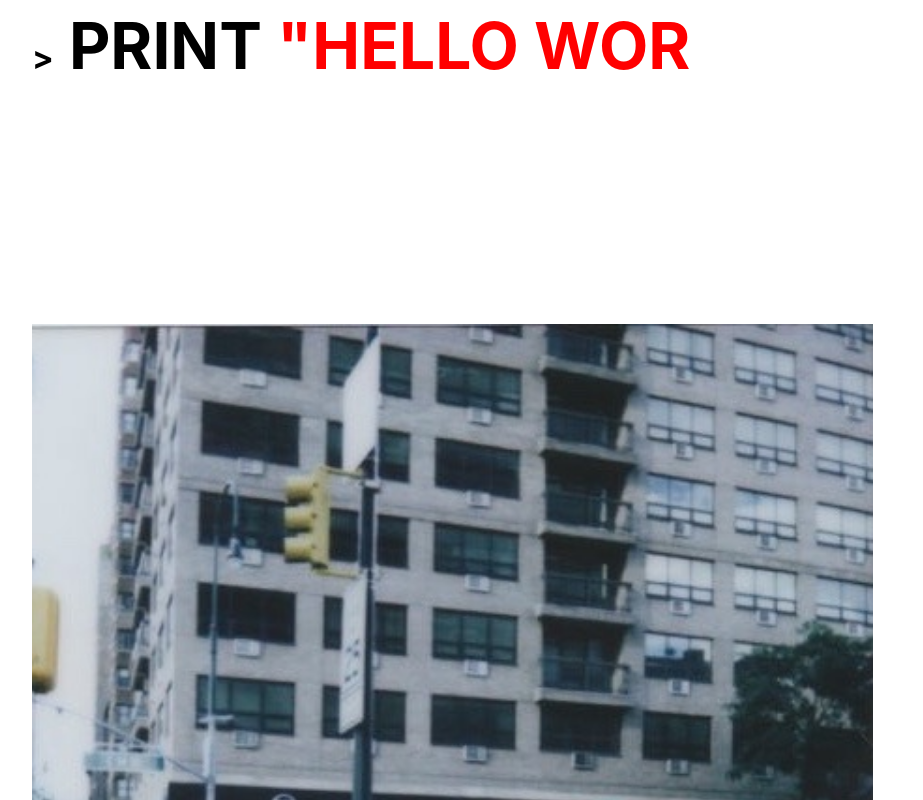
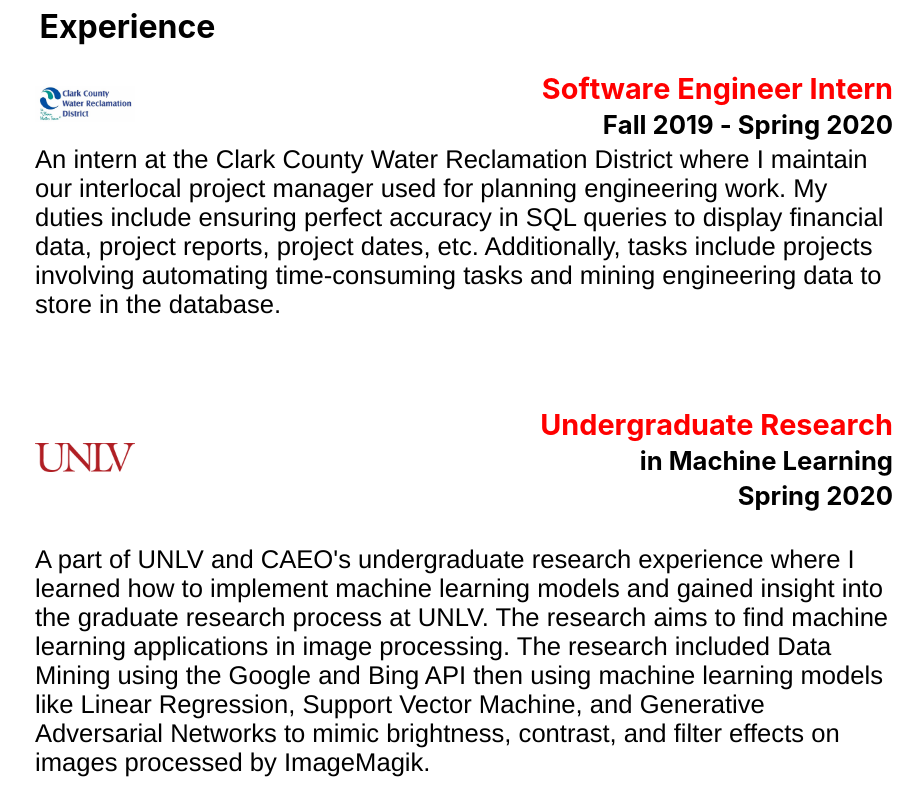
Before and after one commit to deirdreamuel/portfolio, a React (Create React App) app: page / in a window 1280 px wide. Shown: the part 780-1580 px from the top of the page, without its empty margins (96-1019 px from the left). Built offline with nearby package versions, Linux system fonts and the light colour scheme.

Commit message:
fix issues and cleanup

```diff
--- a/package.json
+++ b/package.json
@@ -4,7 +4,7 @@
   "private": true,
   "dependencies": {
     "@camwiegert/typical": "^0.1.1",
-    "react": "^16.10.2",
+    "react": "^16.14.0",
     "react-dom": "^16.10.2",
     "react-helmet": "^6.1.0",
     "react-native-wrapped-text": "^1.2.2",
--- a/src/App.css
+++ b/src/App.css
@@ -123,7 +123,6 @@ position: right;
   font-size:120%;
   color: darkslategray;
   position: left;
-
 }
 
 .topcenter {
@@ -144,3 +143,5 @@ position: right;
 	49%{opacity: 0}
 	50% {opacity: 1}
 }
+
+@import url('https://fonts.googleapis.com/css2?family=EB+Garamond&display=swap');
--- a/src/components/Navigation.js
+++ b/src/components/Navigation.js
@@ -48,7 +48,7 @@ const Navigation = () => {
             <p style={mainMenu}>
                 <NavLink to="/" >Deirdre Chong</NavLink>
                 <br/>
-                <a  style={github} href="https://github.com/xerzen" target='_blank' rel="noopener noreferrer"> https://github.com/xerzen</a>
+                <a  style={github} href="https://github.com/deirdreamuel" target='_blank' rel="noopener noreferrer"> https://github.com/deirdreamuel</a>
             </p>
 
             <p style={subMenu}>
--- a/src/components/home.js
+++ b/src/components/home.js
@@ -1,19 +1,8 @@
 import React from 'react';
-import Typist from 'react-typist';
 import Fade from 'react-reveal/Fade';
-
 
 const homeStyle= {
     marginLeft: '10%',
-};
-
-const printStyle= {
-    fontSize:'5vw',
-};
-
-const helloStyle= {
-    fontSize:'5vw',
-    color:'red'
 };
 
 const companyStyle= {
@@ -34,33 +23,18 @@ const dateStyle= {
 };
 
 const descriptionStyle= {
-    fontSize: "2.2vw",
+    fontFamily: 'Helvetica',
+    fontSize: "2vw",
+    fontWeight: "500",
     color:"black"
 };
+
+
 
 const home = () => {
     return (
         <div style= {homeStyle}>
             <br/>
-            <h1>
-                <Typist avgTypingDelay={250} cursor={{element:'_', hideWhenDone:true,hideWhenDoneDelay:2000}} >
-                    >
-                    <Typist.Delay ms={1000} />
-                    <span style={printStyle}>  PRINT </span>
-                    <span style={helloStyle}>  "HELLO WORLD!" </span>
-                </Typist>
-            </h1>
-
-            <h1 style={helloStyle}>
-                <Typist avgTypingDelay={0} cursor={{show:false, element:'_', hideWhenDone:true,hideWhenDoneDelay:2000}} >
-                    &nbsp;
-                    <Typist.Delay ms={10000} />
-                    HELLO WORLD!
-                </Typist>
-                <br></br>
-            </h1>
-
-            <img src={require('./images/IMG_4386.JPG')} width='73%' alt='not found'/>
 
             <h1><Fade left cascade> Experience </Fade></h1>
 
@@ -68,7 +42,7 @@ const home = () => {
                 <tbody>
                 <tr>
                     <td style={companyStyle}>
-                        <a href="https://www.cleanwaterteam.com/" target="_blank">
+                        <a href="https://www.cleanwaterteam.com/" target="_blank" rel="noopener noreferrer">
                         <img src={require('./images/ccwrd.jpg')} width='100vw' alt='not found'/>
                         </a>
                     </td>
@@ -83,14 +57,12 @@ const home = () => {
                     </td>
                 </tr>
                 <tr>
-                    <td colSpan="10" style={descriptionStyle}>
-                    <br/>
-                    <Fade left>
-                        <textarea readOnly cols="40" rows="10" value="An intern at the Clark County Water Reclamation District where I maintain our interlocal project manager used for planning engineering work.
+                    <td colSpan="10" >
+                        <div style={descriptionStyle}>
+                            An intern at the Clark County Water Reclamation District where I maintain our interlocal project manager used for planning engineering work.
                             My duties include ensuring perfect accuracy in SQL queries to display financial data, project reports, project dates, etc.
-                        Additionally, tasks include projects involving automating time-consuming tasks and mining engineering data to store in the database."
-                        />
-                    </Fade>
+                            Additionally, tasks include projects involving automating time-consuming tasks and mining engineering data to store in the database.
+                        </div>
                         <br/>
                     </td>
                 </tr>
@@ -103,7 +75,7 @@ const home = () => {
                 </tr>
                 <tr>
                     <td style={companyStyle}>
-                        <a href="https://www.cleanwaterteam.com/" target="_blank">
+                        <a href="https://www.cleanwaterteam.com/" target="_blank" rel="noopener noreferrer">
                         <img src={require('./images/unlv.jpg')} width='100vw' alt='not found'/>
                         </a>
                     </td>
@@ -121,16 +93,14 @@ const home = () => {
                 <tr>
                     <td colSpan="10" style={descriptionStyle}>
                     <br/>
-                    <Fade left>
-                        <textarea readOnly cols="40" rows="15" value=
-                        "A part of UNLV and CAEO's undergraduate research experience where I learned how to implement machine learning models
+                        <div style={descriptionStyle}>
+                            A part of UNLV and CAEO's undergraduate research experience where I learned how to implement machine learning models
                             and gained insight into the graduate research process at UNLV.
                             The research aims to find machine learning applications in image processing.
                             The research included Data Mining using the Google and Bing API then using machine learning models
                             like Linear Regression, Support Vector Machine, and Generative Adversarial Networks
-                        to mimic brightness, contrast, and filter effects on images processed by ImageMagik."
-                        />
-                    </Fade>
+                            to mimic brightness, contrast, and filter effects on images processed by ImageMagik.
+                        </div>
                     <br/>
                     </td>
                 </tr>
--- a/src/components/image2ascii.js
+++ b/src/components/image2ascii.js
@@ -1,7 +1,7 @@
 import React, { Component }  from 'react';
 
 const asciiStyle = {
-    fontSize: '3px',
+    fontSize: '7px',
     marginLeft: '10vw'
 }
 
@@ -12,7 +12,6 @@ const uploadStyle = {
 const uploadLabelStyle = {
     fontWeight: 'bold',
     marginLeft: '10vw',
-    textDecoration: 'underline dotted red',
     backgroundColor: '#000000',
     color: 'white',
     border: 'none',
@@ -57,7 +56,7 @@ class image2ascii extends Component {
             <div>
                 <label style={uploadLabelStyle} >
                 <input type="file" name="image" onChange={this.openFile} accept="image/*" style={uploadStyle}/>
-                UPLOAD PHOTO</label>
+                SELECT PHOTO TO CONVERT TO ASCII</label>
                 <canvas id="preview"></canvas>
                 <pre id="ascii" style={asciiStyle}></pre>
             </div>
@@ -97,7 +96,7 @@ function grayscale(r, g, b) {
 
 function pixel2ascii(grayscale) {
     // pick ascii character based on pixel darkness
-    const palette = "$@MNHQ$OC?7>i!;:-,\"^`'_. ";
+    const palette = "#%71];:\"^_,.";
     return palette[Math.ceil(((palette.length - 1) * grayscale) / 255)];
 }
 
@@ -119,8 +118,8 @@ function drawAscii(grayscale, width) {
 }
 
 function compress(width, height) {
-    const MAX_WIDTH = 100;
-    const MAX_HEIGHT = 150;
+    const MAX_WIDTH = 75;
+    const MAX_HEIGHT = 75;
 
     // function to compress image based on our font ratio
     const rectifiedWidth = Math.floor(getFontRatio() * width);
```
Also changed, not shown: 1 other file (tests, documents, lock files or other folders). Lines whose indentation alone changed are shown as unchanged.
